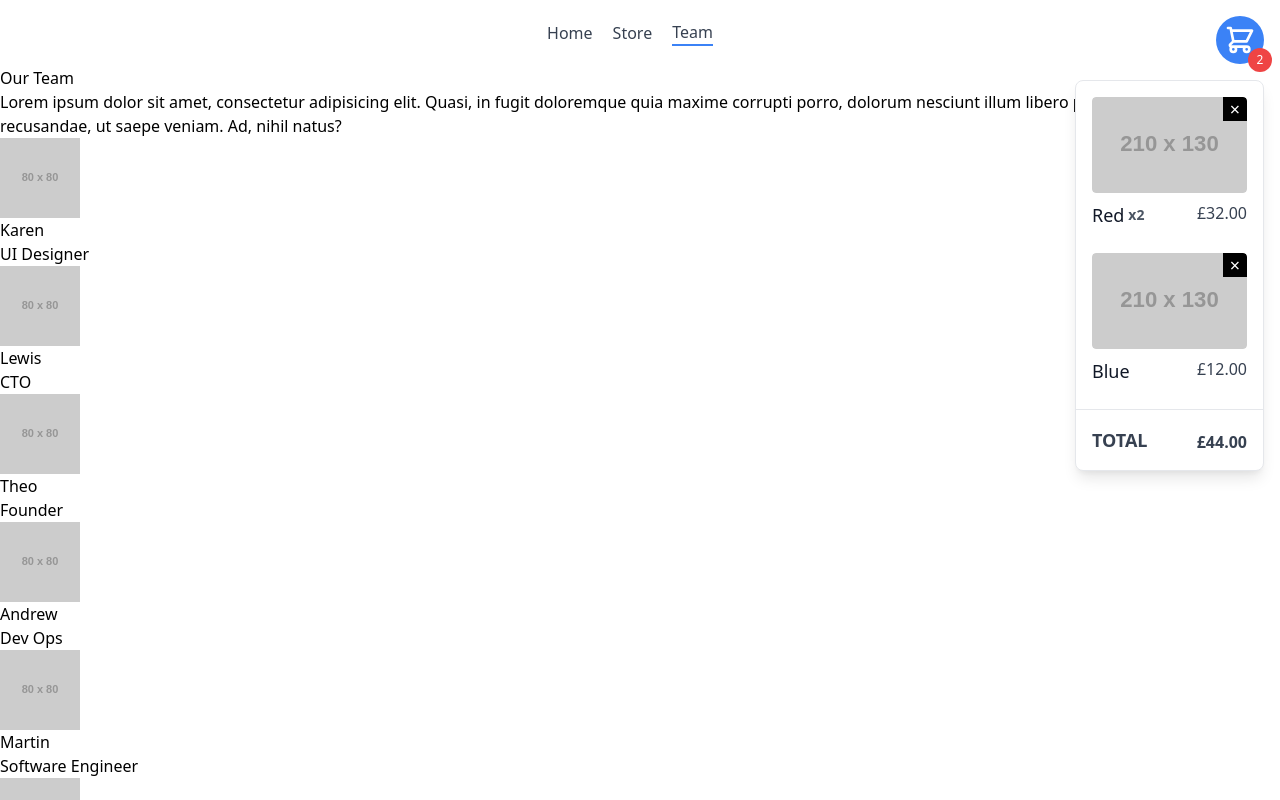
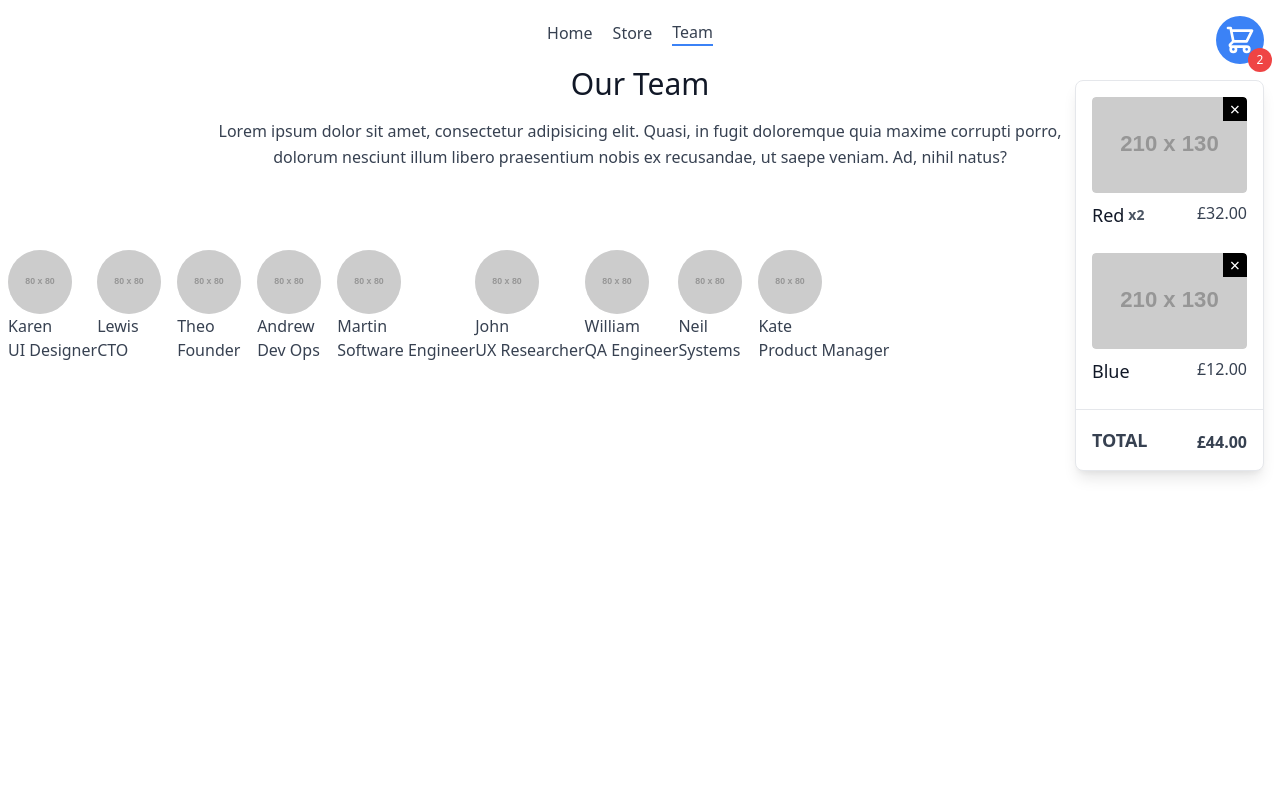
Before and after one commit to mjfarrelm/Shopping-Cart, a website: page team.html in a window 1280 px wide. Shown: the top 800 px of the page. Drawn offline with nearby package versions, Linux system fonts and the light colour scheme; placeholder pictures from the web are drawn by us.

Commit message:
team photo css added

```diff
--- a/team.html
+++ b/team.html
@@ -17,65 +17,66 @@
       </nav>
     </div>
   </header>
-  <section>
+  <section class="text-gray-700 body-font">
+    <div class="flex flex-col text-center w-full mb-20">
+      <h1 class="sm:text-3xl text=2xl font-medium title-font mb-4 text-gray-900">Our Team</h1>
+      <p class="lg: w-2/3 mx-auto leading-relaxed text-base">Lorem ipsum dolor sit amet, consectetur adipisicing elit. Quasi, in fugit doloremque quia maxime corrupti porro, dolorum nesciunt illum libero praesentium nobis ex recusandae, ut saepe veniam. Ad, nihil natus?</p>
+    </div>
+    <div class="flex flex-wrap m-2">
     <div>
-      <h1>Our Team</h1>
-      <p>Lorem ipsum dolor sit amet, consectetur adipisicing elit. Quasi, in fugit doloremque quia maxime corrupti porro, dolorum nesciunt illum libero praesentium nobis ex recusandae, ut saepe veniam. Ad, nihil natus?</p>
-    </div>
-    <div>
-      <img src="https://dummyimage.com/80x80" alt="team">
+      <img class="w-16 h-16 bg-gray-100 object-cover object-center flex-shrink-0 rounded-full mr-4" src="https://dummyimage.com/80x80" alt="team">
       <h2>Karen</h2>
       <p>UI Designer</p>
     </div>
 
     <div>
-      <img src="https://dummyimage.com/80x80" alt="team">
+      <img class="w-16 h-16 bg-gray-100 object-cover object-center flex-shrink-0 rounded-full mr-4" src="https://dummyimage.com/80x80" alt="team">
       <h2>Lewis</h2>
       <p>CTO</p>
     </div>
 
     <div>
-      <img src="https://dummyimage.com/80x80" alt="team">
+      <img class="w-16 h-16 bg-gray-100 object-cover object-center flex-shrink-0 rounded-full mr-4" src="https://dummyimage.com/80x80" alt="team">
       <h2>Theo</h2>
       <p>Founder</p>
     </div>
 
     <div>
-      <img src="https://dummyimage.com/80x80" alt="team">
+      <img class="w-16 h-16 bg-gray-100 object-cover object-center flex-shrink-0 rounded-full mr-4" src="https://dummyimage.com/80x80" alt="team">
       <h2>Andrew</h2>
       <p>Dev Ops</p>
     </div>
 
     <div>
-      <img src="https://dummyimage.com/80x80" alt="team">
+      <img class="w-16 h-16 bg-gray-100 object-cover object-center flex-shrink-0 rounded-full mr-4" src="https://dummyimage.com/80x80" alt="team">
       <h2>Martin</h2>
       <p>Software Engineer</p>
     </div>
 
     <div>
-      <img src="https://dummyimage.com/80x80" alt="team">
+      <img class="w-16 h-16 bg-gray-100 object-cover object-center flex-shrink-0 rounded-full mr-4" src="https://dummyimage.com/80x80" alt="team">
       <h2>John</h2>
       <p>UX Researcher</p>
     </div>
 
     <div>
-      <img src="https://dummyimage.com/80x80" alt="team">
+      <img class="w-16 h-16 bg-gray-100 object-cover object-center flex-shrink-0 rounded-full mr-4" src="https://dummyimage.com/80x80" alt="team">
       <h2>William</h2>
       <p>QA Engineer</p>
     </div>
 
     <div>
-      <img src="https://dummyimage.com/80x80" alt="team">
+      <img class="w-16 h-16 bg-gray-100 object-cover object-center flex-shrink-0 rounded-full mr-4" src="https://dummyimage.com/80x80" alt="team">
       <h2>Neil</h2>
       <p>Systems</p>
     </div>
 
     <div>
-      <img src="https://dummyimage.com/80x80" alt="team">
+      <img class="w-16 h-16 bg-gray-100 object-cover object-center flex-shrink-0 rounded-full mr-4" src="https://dummyimage.com/80x80" alt="team">
       <h2>Kate</h2>
       <p>Product Manager</p>
     </div>
-
+</div>
   </section>
   <section>
     <div class="mb-4 top-0 right-0 mr-4 mt-20 fixed">
```
